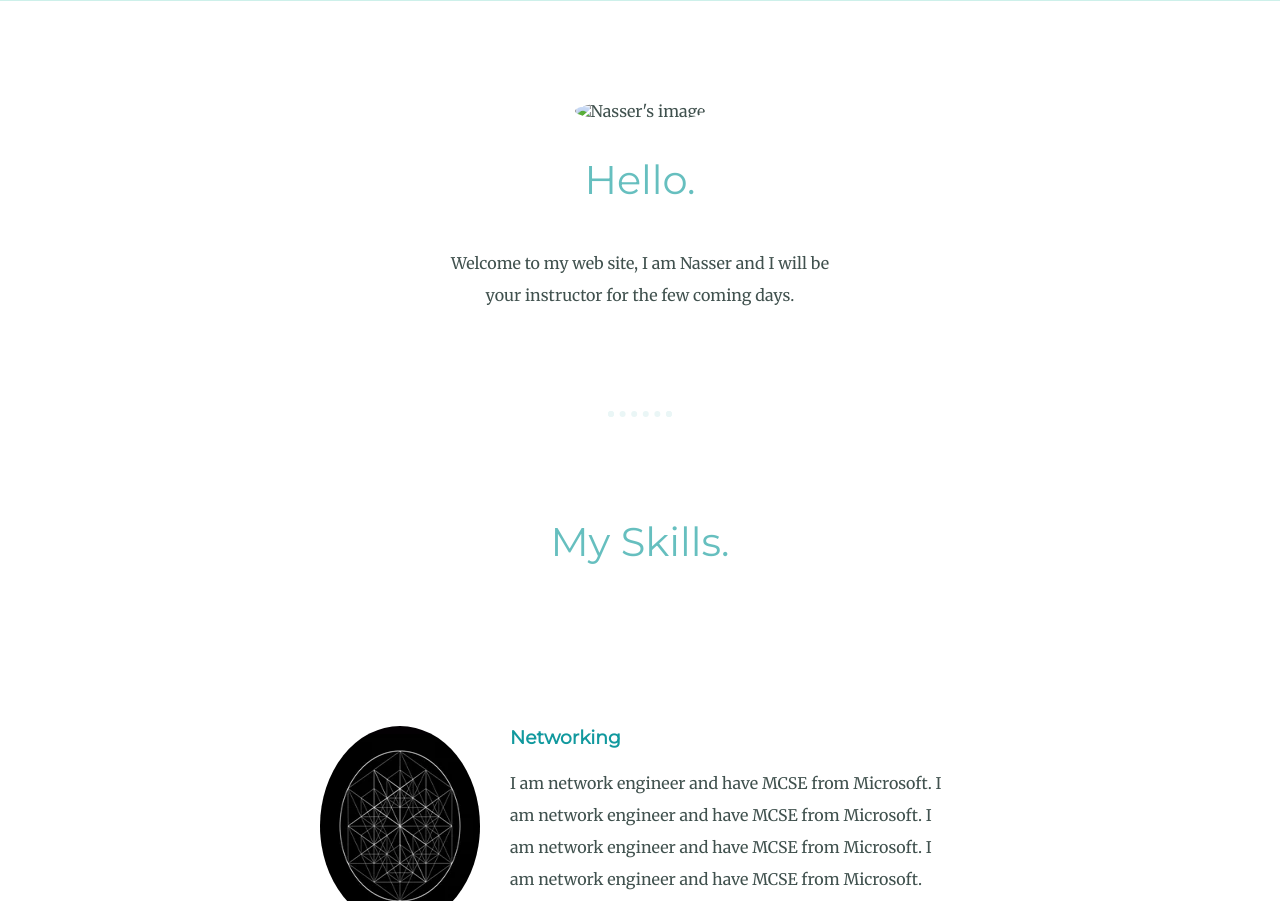
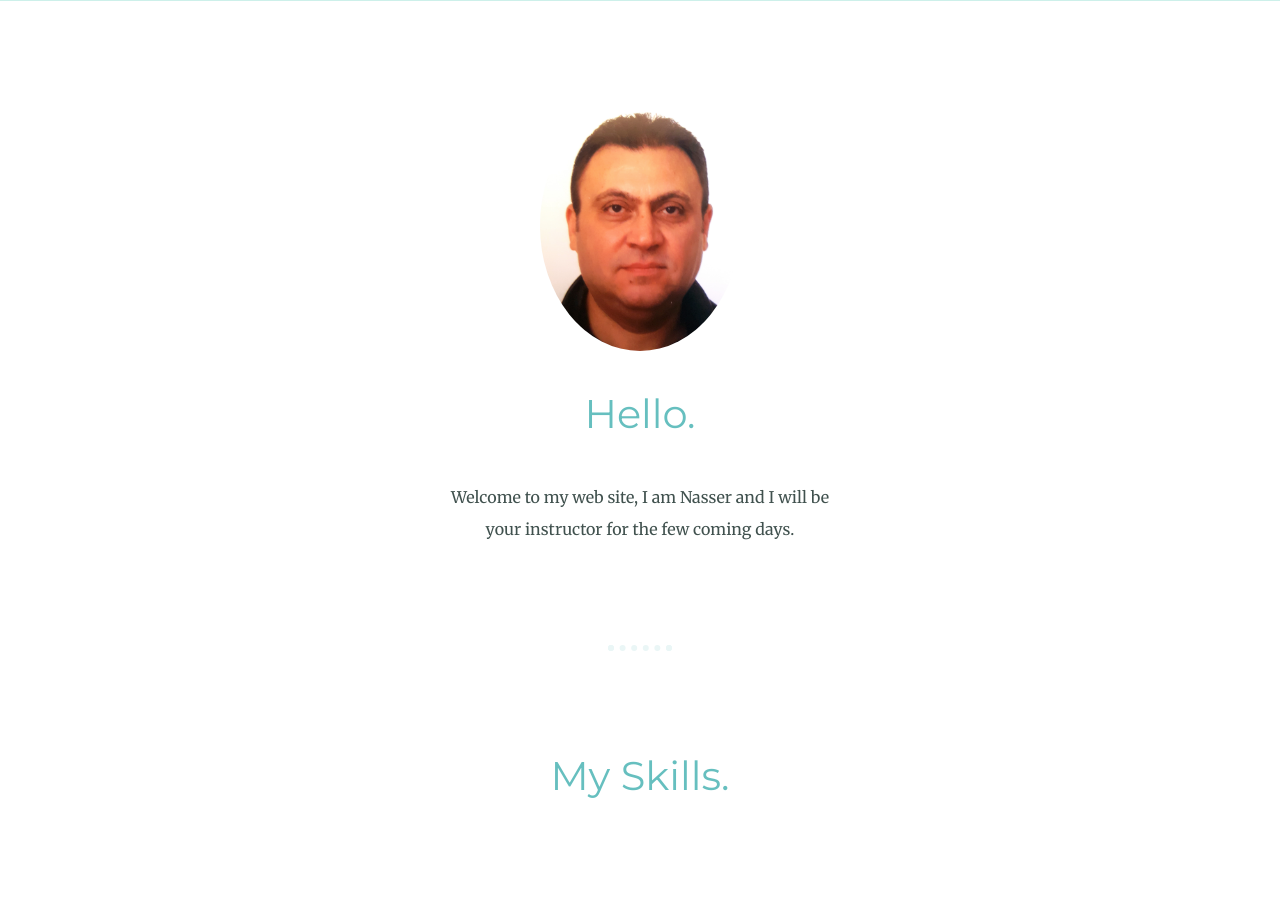
Before and after one commit to anhr98/cv, a plain HTML site: page index.html in a window 1280 px wide. Shown: the part 945-1846 px from the top of the page. Drawn offline with Linux system fonts and the light colour scheme.

Commit message:
Update index.html

```diff
--- a/index.html
+++ b/index.html
@@ -22,7 +22,7 @@
   </div>
   <div class="middle-container">
     <div class="profile">
-      <img class="my-image" src="C:\Users\nhr98\Desktop\nasser.jpg" alt="Nasser's image" height="250px" width="200px">
+      <img class="my-image" src="images\nasser.jpg" alt="Nasser's image" height="250px" width="200px">
       <h2>Hello.</h2>
       <p class="intro"> Welcome to my web site, I am Nasser and I will be your instructor for the few coming days.</p>
     </div>
```
